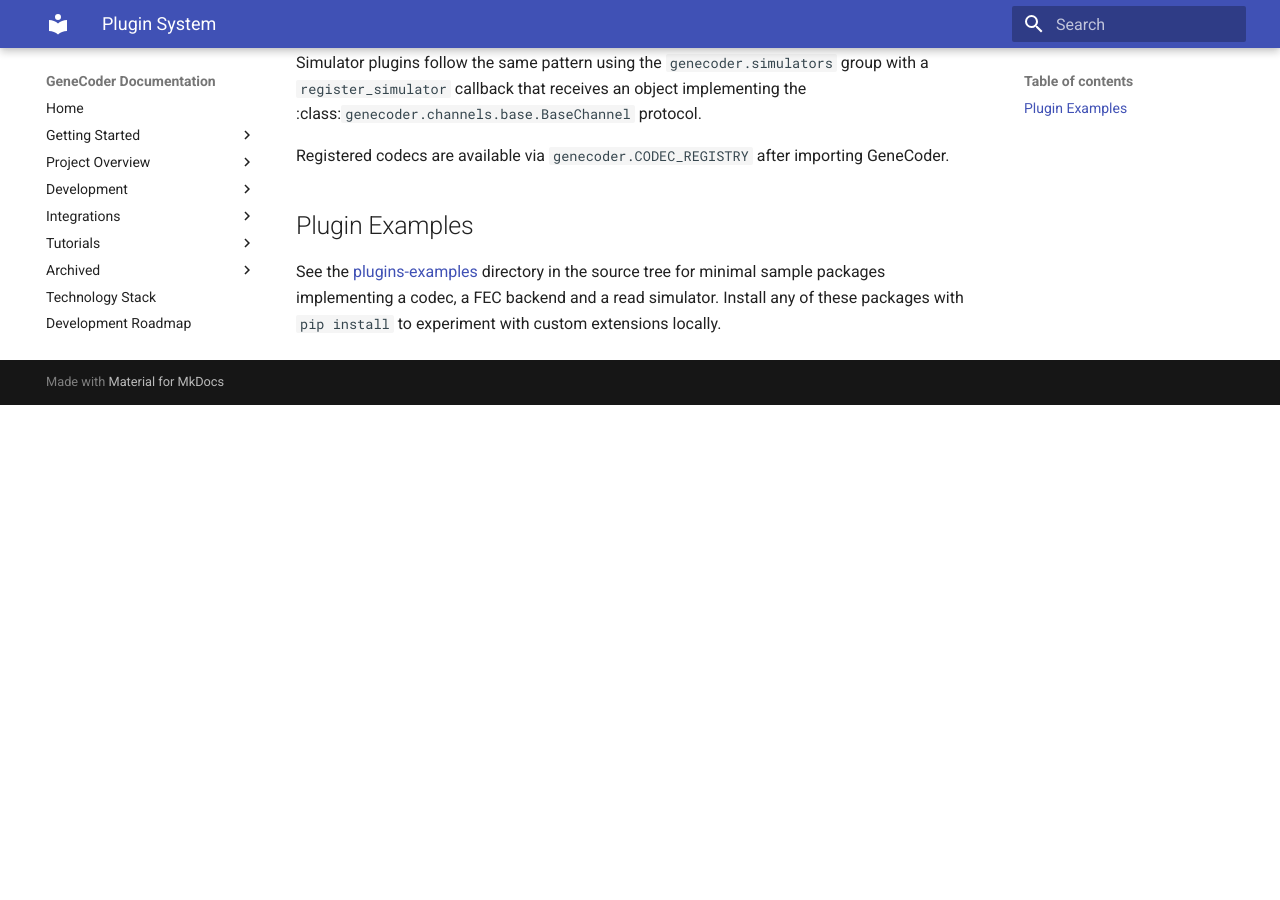
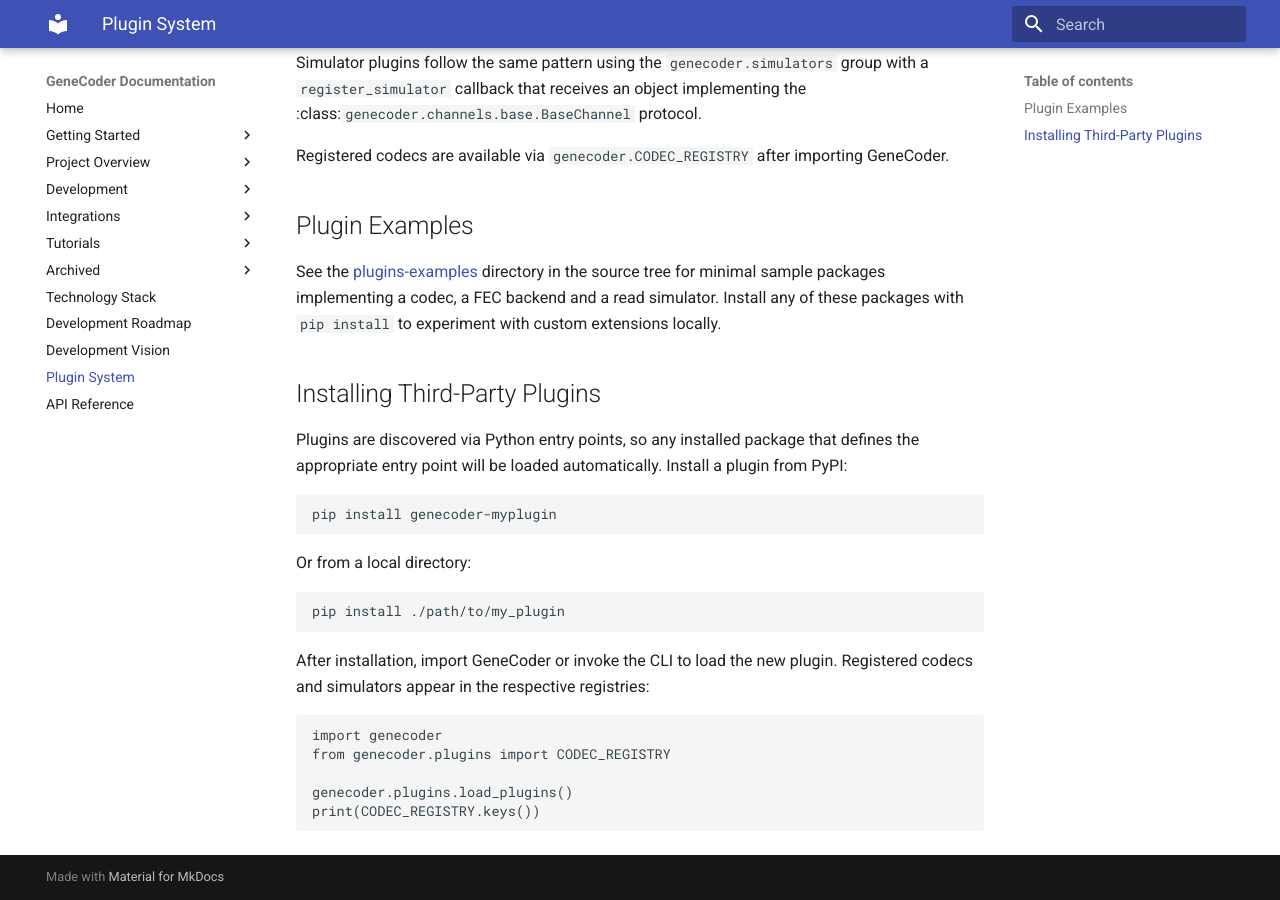
Before and after one commit to d0tTino/GeneCoder, an MkDocs documentation site: the page built from docs/plugins.md, in a window 1280 px wide and 900 px high, scrolled down 927 px. Built offline with MkDocs 1.6.1 and Material for MkDocs 9.7.7, drawn with Linux system fonts in a browser that asks for light colours; before the commit the page ends 1332 px from its top, so only the background shows below that.

Commit message:
docs: expand plugin and GUI sections

````diff
--- a/docs/plugins.md
+++ b/docs/plugins.md
@@ -58,3 +58,30 @@
 minimal sample packages implementing a codec, a FEC backend and a read
 simulator. Install any of these packages with `pip install` to experiment with
 custom extensions locally.
+
+## Installing Third-Party Plugins
+
+Plugins are discovered via Python entry points, so any installed package that
+defines the appropriate entry point will be loaded automatically. Install a
+plugin from PyPI:
+
+```bash
+pip install genecoder-myplugin
+```
+
+Or from a local directory:
+
+```bash
+pip install ./path/to/my_plugin
+```
+
+After installation, import GeneCoder or invoke the CLI to load the new plugin.
+Registered codecs and simulators appear in the respective registries:
+
+```python
+import genecoder
+from genecoder.plugins import CODEC_REGISTRY
+
+genecoder.plugins.load_plugins()
+print(CODEC_REGISTRY.keys())
+```
````
Also changed, not shown: docs/features.md (+1 -1 lines), docs/gui_tutorial.md (+9 -1 lines), docs/simulators.md (+22 -2 lines).
